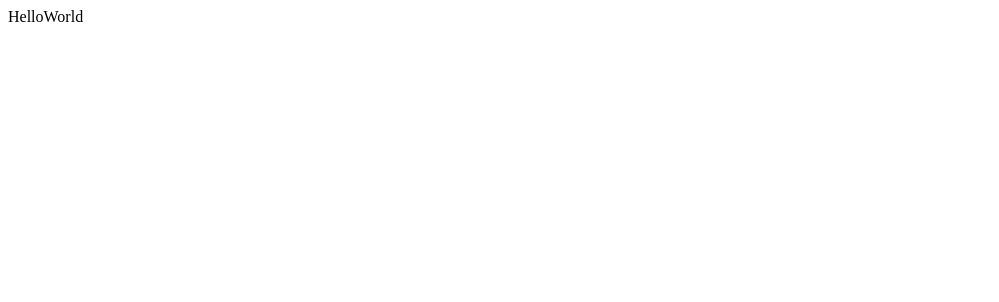
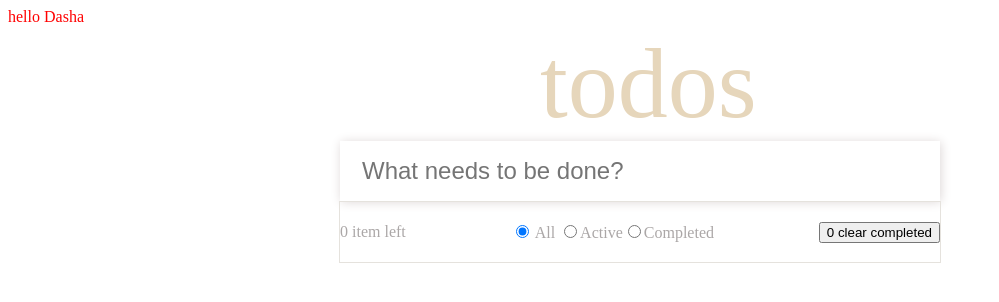
Before and after one commit to eliseydah/todo-js, a Vue app in the folder vue-todo/: page / in a window 1280 px wide. Shown: the top 302 px of the page, without its empty margins (0-999 px from the left). Built offline with nearby package versions, Linux system fonts and the light colour scheme.

Commit message:
ready buttons

```diff
--- a/vue-todo/src/App.vue
+++ b/vue-todo/src/App.vue
@@ -1,9 +1,89 @@
 <script setup>
-
+import { ref } from 'vue';
+let color = ref('red')
+const name = ref('Dasha')
 </script>
 
 <template>
-  HelloWorld
+  <div :class='color'> hello {{ name }}
+  </div>
+  <h1>todos</h1>
+  <div class="main-content">
+    <form class="todo-form" action="">
+      <input class="todo-form-input" type="text" placeholder="What needs to be done?" required>
+    </form>
+  </div>
+  <div class="panel">
+    <div class="counter">
+      <span id="elementCounter">0</span>
+      item left
+    </div>
+    <div class="multi-buttons">
+
+      <input class="all-button" id="radio-1" type="radio" name="button-type" value="all" checked>
+      <label for="radio-1"> All </label>
+      <input class="active-button" id="radio-2" type="radio" name="button-type" value="active">
+      <label for="radio-2">Active</label>
+      <input class="completed-button" id="radio-3" type="radio" name="button-type" value="completed">
+      <label for="radio-3">Completed</label>
+    </div>
+    <div class="clear-completed">
+      <button class="clear-completed-button" type="button">
+        <span id="clearElementCounter">0</span>
+        clear completed</button>
+
+    </div>
+  </div>
 </template>
 
-<style scoped></style>
+<style scoped>
+.red {
+  color: red;
+}
+
+h1 {
+  font-size: 100px;
+  color: rgb(230, 214, 187);
+  font-weight: lighter;
+  width: 200px;
+  margin: 0px auto;
+}
+
+.main-content {
+  display: flex;
+  flex-direction: column;
+  align-items: flex-start;
+  justify-content: center;
+  margin-left: auto;
+  margin-right: auto;
+  width: 600px;
+  height: 60px;
+  box-shadow: 1px 1px 10px rgb(221, 215, 215);
+}
+
+.todo-form-input {
+  border: none;
+  font-size: 24px;
+  margin-left: 20px;
+
+}
+
+.todo-input {
+  height: 100%;
+  width: 100%;
+}
+
+.panel {
+  display: flex;
+  flex-direction: row;
+  color: rgb(171, 167, 167);
+  align-items: center;
+  justify-content: space-between;
+  margin-left: auto;
+  margin-right: auto;
+  width: 600px;
+  height: 60px;
+  border: rgb(229, 226, 221) 0.5px solid;
+  box-shadow: 10px px 10px rgb(221, 215, 215);
+}
+</style>
```
